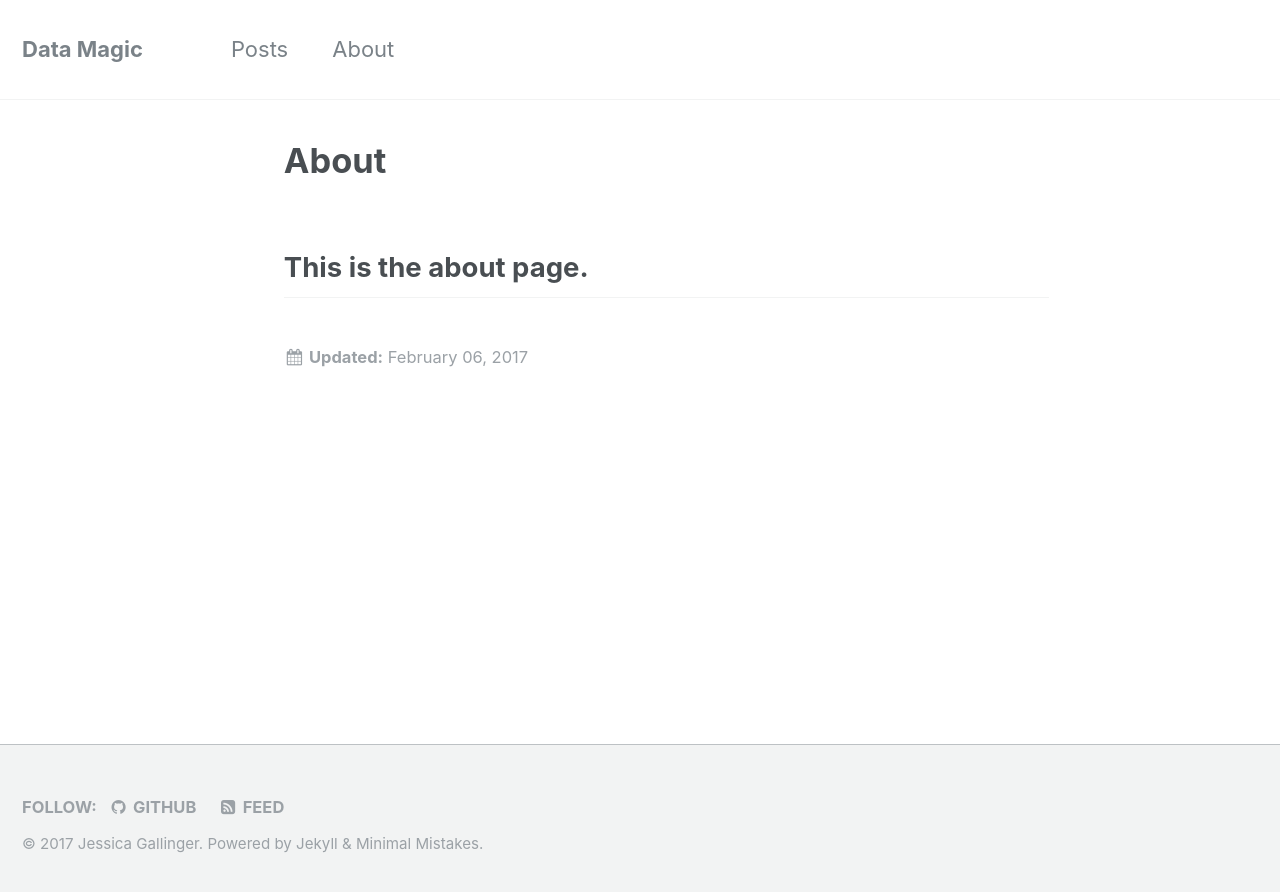
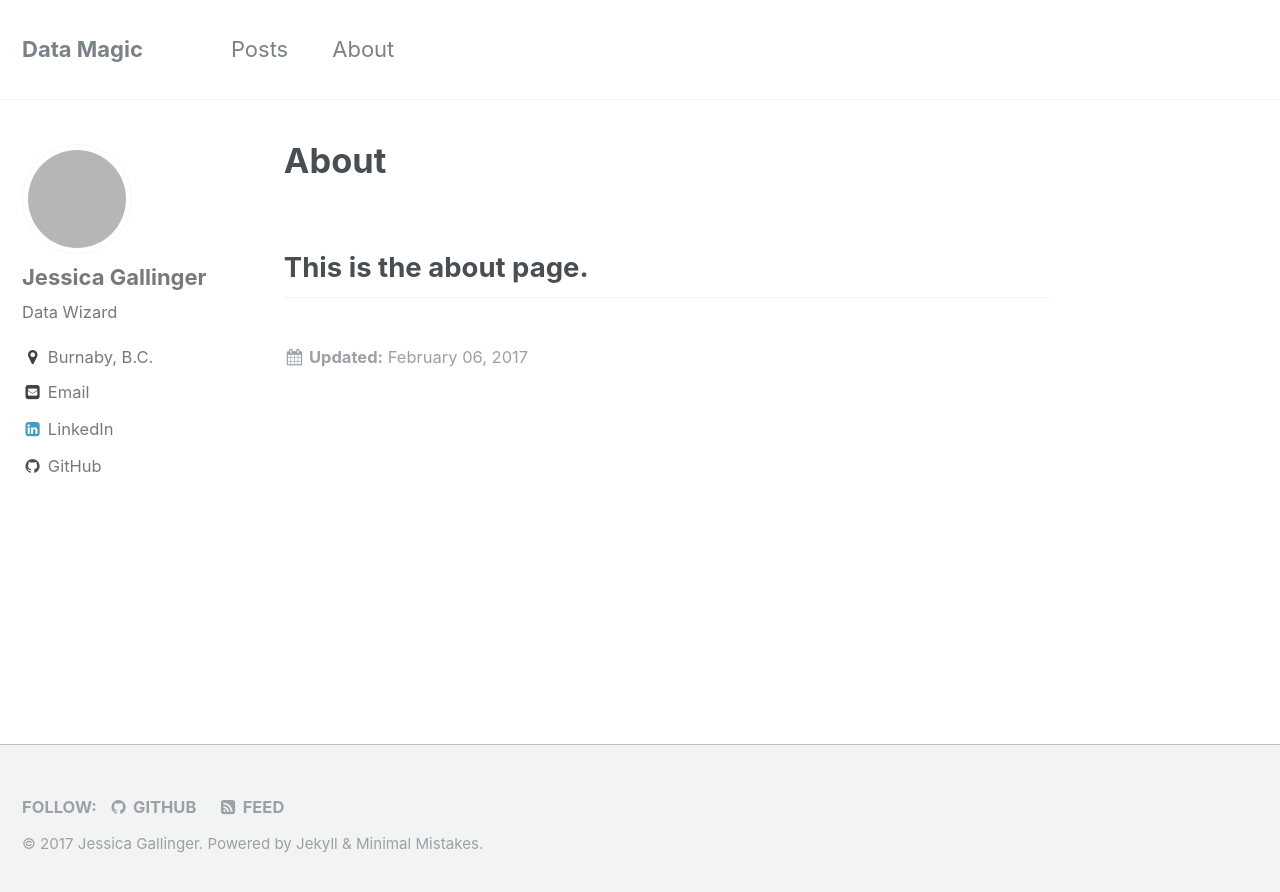
Before and after one commit to gallingerj/gallingerj.github.io, a Jekyll site: the page built from _pages/about.md, in a window 1280 px wide. Shown: the top 892 px of the page. Built offline with Jekyll 4.4.1, drawn with Linux system fonts in a browser that asks for light colours; some of the changed lines change nothing that is shown; grey boxes are pictures that could not be loaded.

Commit message:
Update include: and defaults

```diff
--- a/_config.yml
+++ b/_config.yml
@@ -110,8 +110,8 @@ author:
 # Reading Files
 include:
   - .htaccess
+  - _pages
   - ["_posts"]
-  - ["_pages"]
 exclude:
   - "*.sublime-project"
   - "*.sublime-workspace"
@@ -242,6 +242,25 @@ defaults:
       layout: single
       author_profile: true
       read_time: true
-      comments: # true
+      comments: true
       share: true
       related: true
+  # _pages
+  - scope:
+      path: ""
+      type: pages
+    values:
+      layout: single
+      author_profile: true
+  # _docs
+  - scope:
+      path: ""
+      type: docs
+    values:
+      layout: single
+      read_time: false
+      author_profile: false
+      share: false
+      comments: false
+      sidebar:
+        nav: "docs"
```
